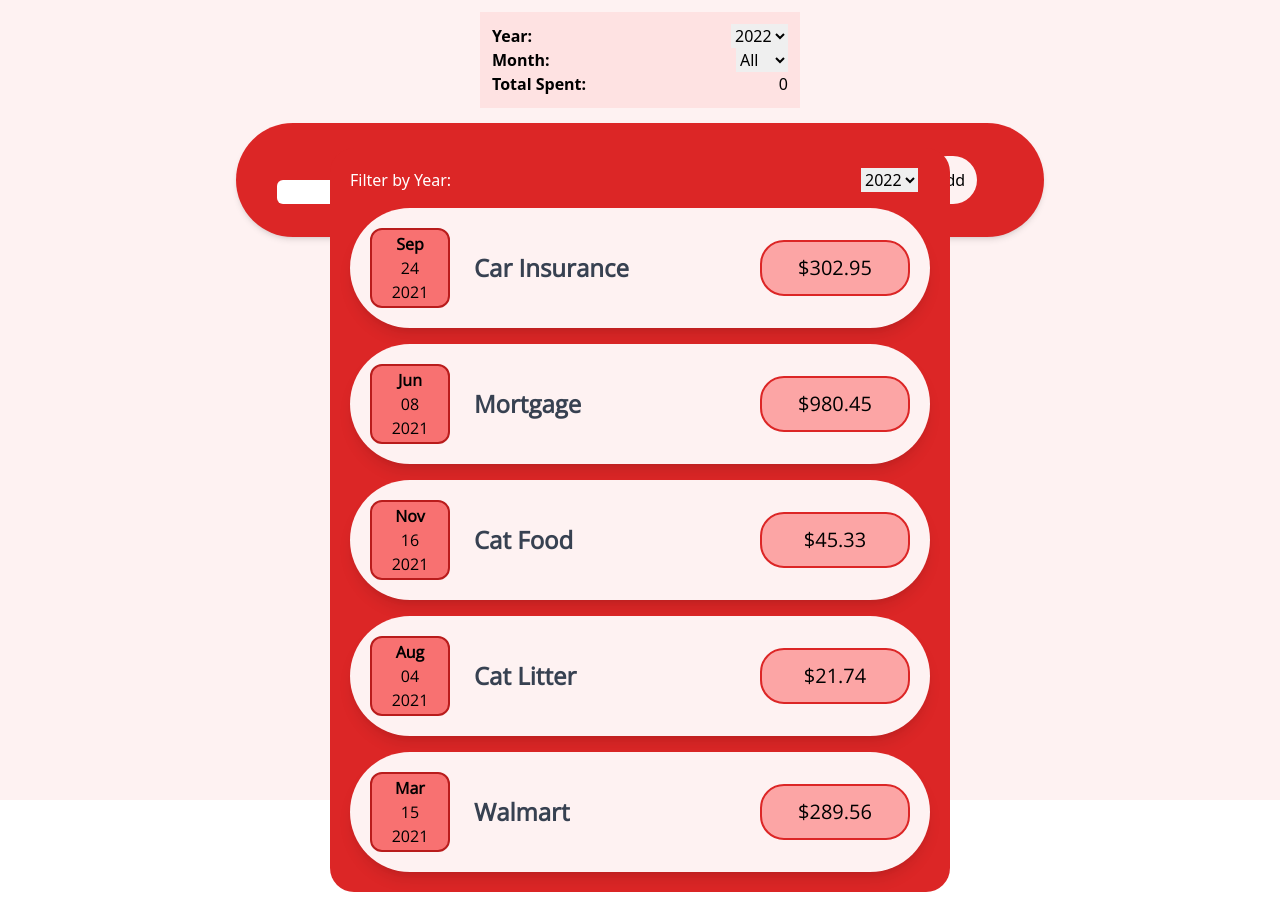
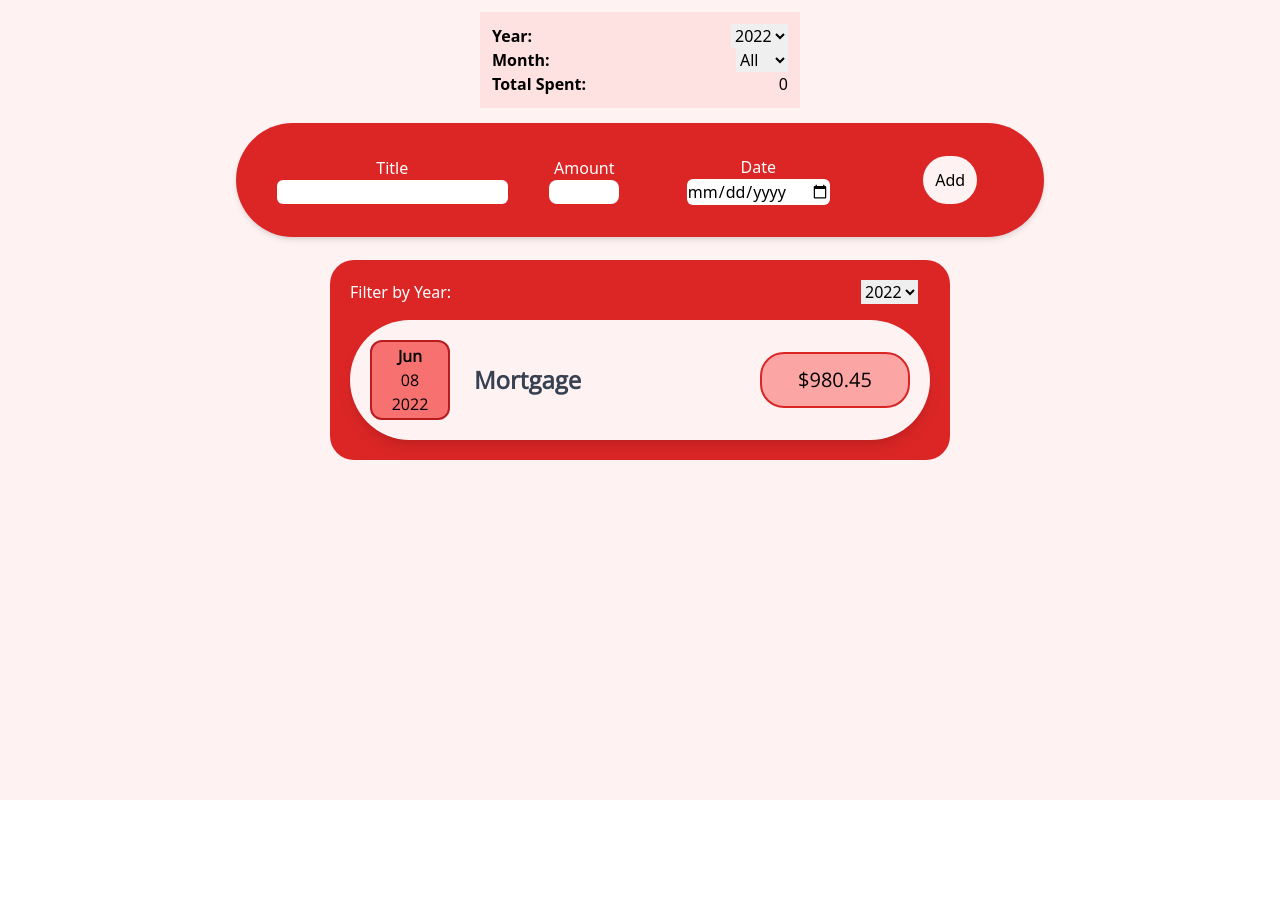
Before and after one commit to 90sPixelDev/react-expanse-tracker, a React (Create React App) app: page / in a window 1280 px wide. After the commit the page ends 800 px from the top, so only its background shows below. Built offline with nearby package versions, Linux system fonts and the light colour scheme.

Commit message:
added dynamic year filter view to expenses

```diff
--- a/src/App.js
+++ b/src/App.js
@@ -16,19 +16,19 @@ const App = () => {
 		{
 			id: `exp-${Math.random() * 3}`,
 			title: 'Mortgage',
-			date: new Date(2021, 5, 8),
+			date: new Date(2022, 5, 8),
 			amt: 980.45,
 		},
 		{
 			id: `exp-${Math.random() * 3}`,
 			title: 'Cat Food',
-			date: new Date(2021, 10, 16),
+			date: new Date(2019, 10, 16),
 			amt: 45.33,
 		},
 		{
 			id: `exp-${Math.random() * 3}`,
 			title: 'Cat Litter',
-			date: new Date(2021, 7, 4),
+			date: new Date(2020, 7, 4),
 			amt: 21.74,
 		},
 		{
--- a/src/components/Expenses/Expenses.js
+++ b/src/components/Expenses/Expenses.js
@@ -2,28 +2,33 @@ import React, { useEffect, useState } from 'react';
 import ExpenseItem from './ExpenseItem';
 import PropTypes from 'prop-types';
 import Card from '../UI/Card';
-import ExpenseFilter from './ExpenseFilter';
+import ExpenseFilter from './ExpensesFilter';
 
 const Expenses = (props) => {
 	const classes = {
-		card: 'm-5 p-5 bg-red-600 w-[90vw] sm:w-[620px] flex flex-col gap-4',
+		card: 'm-5 p-5 bg-red-600 w-[90vw] sm:w-[620px] flex flex-col gap-4 self-start',
 	};
 
-	const [filterYear, setFilterYear] = useState(2022);
+	const [filteredYear, setFilteredYear] = useState('2022');
+
+	console.log(filteredYear);
 
 	const filterHandler = (yearSelected) => {
-		console.log('Year xfer: ' + yearSelected);
-		setFilterYear(yearSelected);
+		setFilteredYear(yearSelected);
 	};
 
+	const filteredExpenses = props.items.filter((expense) => {
+		if (filteredYear === 'All') return expense;
+		else return expense.date.getFullYear().toString() === filteredYear;
+	});
+
 	return (
-		<div>
 		<Card className={classes.card}>
 			<ExpenseFilter
 				onFilterChanged={filterHandler}
-					year={filterYear}
+				year={filteredYear}
 			/>
-				{props.items.map((expense) => (
+			{filteredExpenses.map((expense) => (
 				<ExpenseItem
 					key={expense.id}
 					title={expense.title}
@@ -32,7 +37,6 @@ const Expenses = (props) => {
 				></ExpenseItem>
 			))}
 		</Card>
-		</div>
 	);
 };
 
--- a/src/components/Expenses/ExpenseFilter.js
+++ b/src/components/Expenses/ExpensesFilter.js
@@ -16,6 +16,7 @@ const ExpensesFilter = (props) => {
 		<div className={classes.control}>
 			<label className={classes.label}>Filter by Year:</label>
 			<select onChange={onFilterSelectedHandler} value={props.year}>
+				<option value='All'>All</option>
 				<option value='2022'>2022</option>
 				<option value='2021'>2021</option>
 				<option value='2020'>2020</option>
@@ -26,7 +27,7 @@ const ExpensesFilter = (props) => {
 };
 
 ExpensesFilter.propTypes = {
-	year: PropTypes.number,
+	year: PropTypes.string,
 	onFilterChanged: PropTypes.func,
 };
 
--- a/src/components/stats/Stats.js
+++ b/src/components/stats/Stats.js
@@ -15,13 +15,10 @@ const Stats = (props) => {
 
 	const yearSpendFilterHandler = (e) => {
 		setTotal(0);
-		console.log(e.target.value);
 		props.data.forEach((expense) => {
-			console.log(expense.date.getFullYear());
 			if (expense.date.getFullYear() === parseInt(e.target.value)) {
 				sum += expense.amt;
 				setTotal(sum.toFixed(2));
-				console.log('Total: ' + sum);
 			}
 		});
 	};
```
Lines whose indentation alone changed are shown as unchanged.
